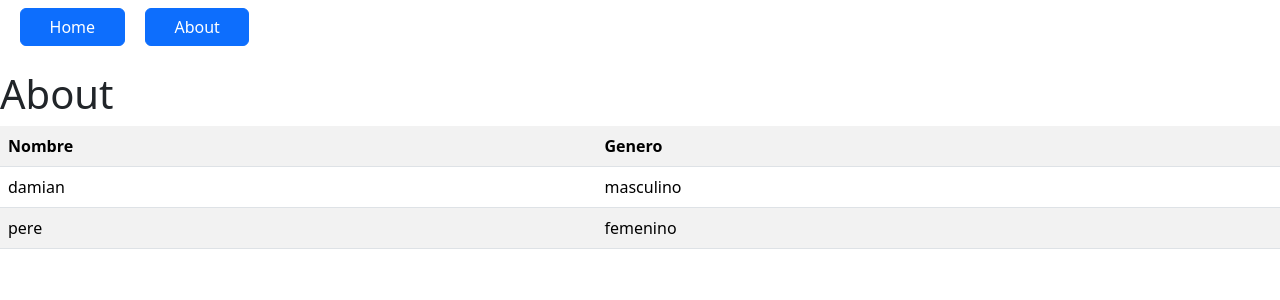
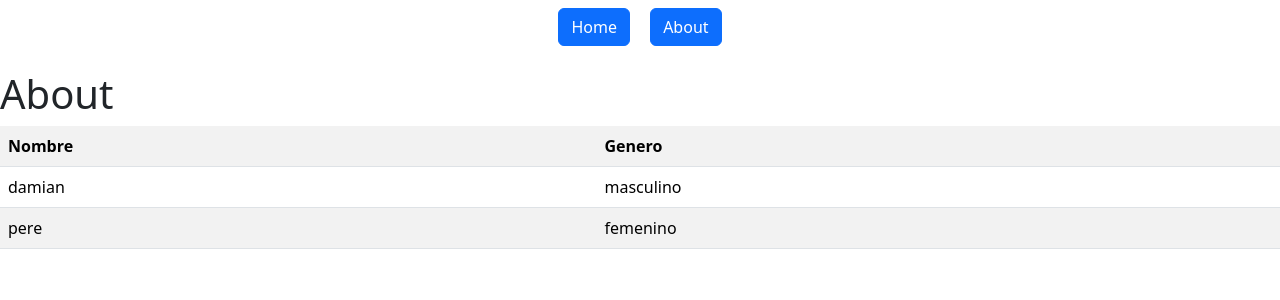
Before and after one commit to davc1980/djangomiweb, a Django app: page /about/ in a window 1280 px wide. Shown: the top 300 px of the page. Run offline with Django 4.2, Linux system fonts and the light colour scheme; data comes from the database, SQL or seed files in the repository.

```diff
--- a/miweb/templates/about.html
+++ b/miweb/templates/about.html
@@ -1,6 +1,6 @@
 {% extends 'base.html' %} {% block content %}
 <div><h1>About</h1></div>
-<table class="table table-striped">
+<table class="table table-striped text-left">
   <tr>
     <th>Nombre</th>
     <th>Genero</th>
--- a/miweb/templates/base.html
+++ b/miweb/templates/base.html
@@ -2,7 +2,8 @@
 <html lang="en">
   <head>
     <meta charset="UTF-8" />
-    <meta name="viewport" content="width=device-width, initial-scale=1.0" />
+    <!-- <meta name="viewport" content="width=device-width, initial-scale=1.0" /> -->
+    <meta name="viewport" content="width=device-width, initial-scale=1" />
     <title>Mi Web</title>
     <link
       href="https://cdn.jsdelivr.net/npm/bootstrap@5.3.1/dist/css/bootstrap.min.css"
@@ -12,13 +13,11 @@
     />
   </head>
   <body>
-    <div class="container-fluid bg-gradient">
+    <div class="container">
       <div class="row">
-        <ul>
-          <a class="btn btn-primary col-1 m-2" role="button" href="/">Home</a>
-          <a class="btn btn-primary col-1 m-2" role="button" href="/about"
-            >About</a
-          >
+        <ul class="text-center">
+          <a class="btn btn-primary m-2" role="button" href="/">Home</a>
+          <a class="btn btn-primary m-2" role="button" href="/about">About</a>
         </ul>
       </div>
     </div>
```
